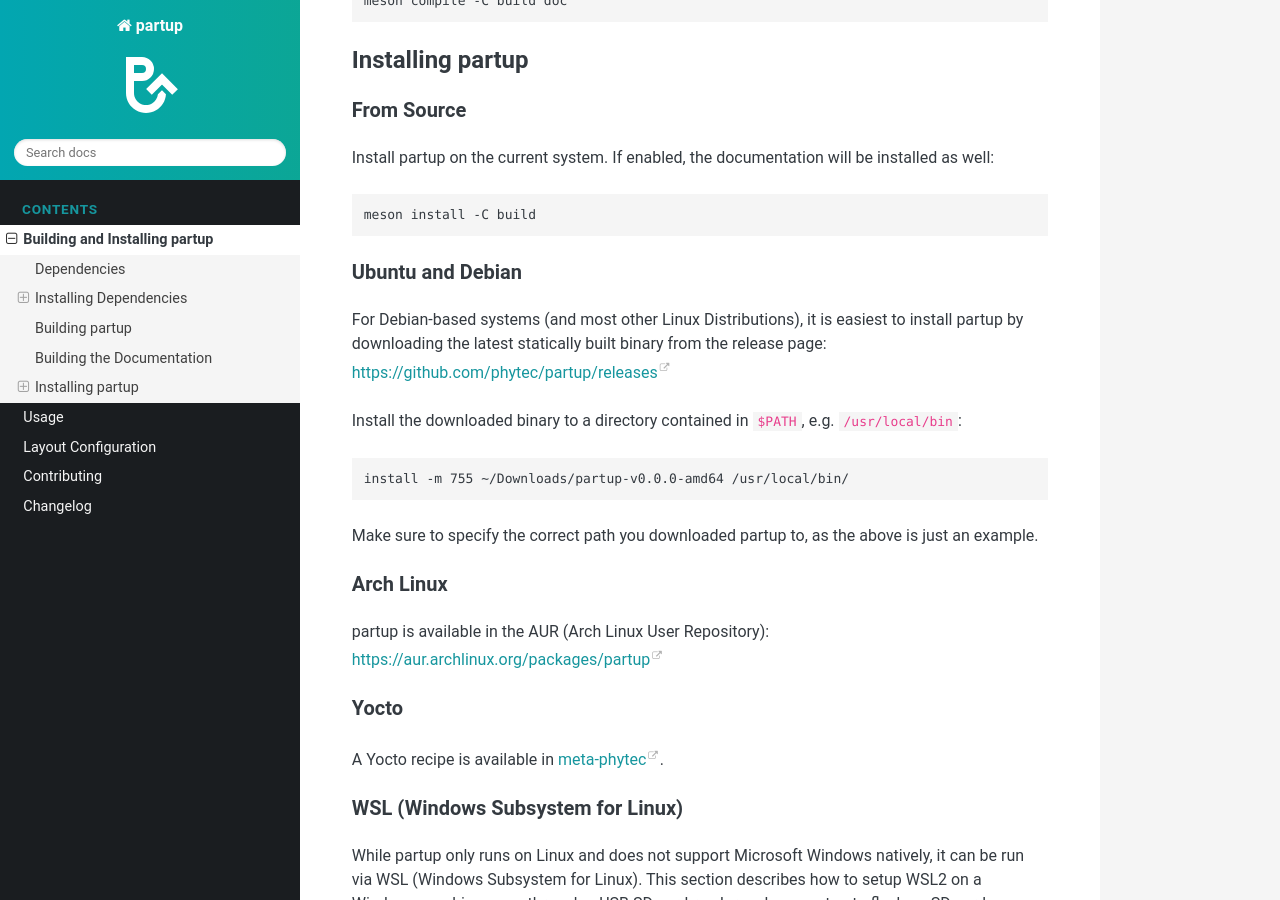
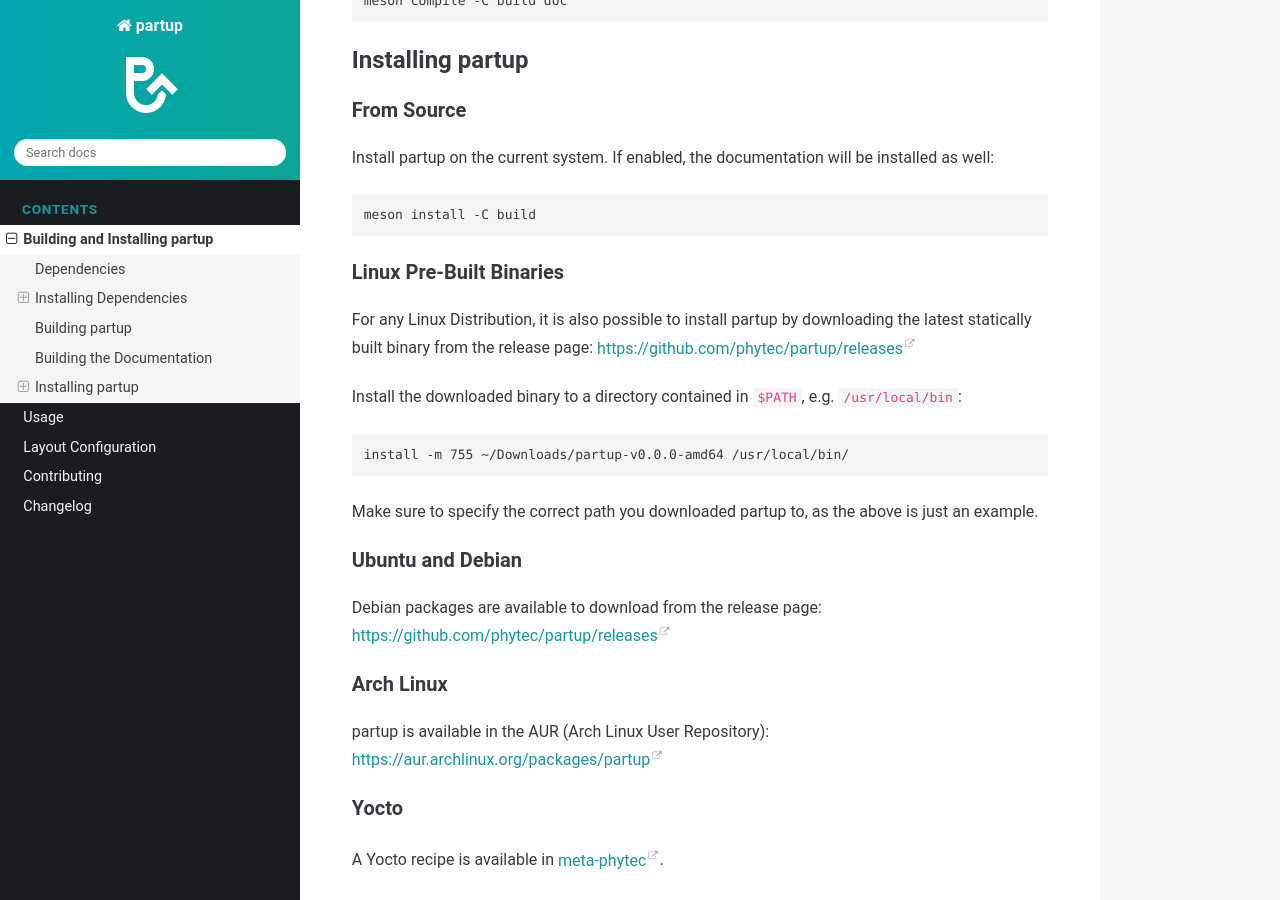
Before and after one commit to phytec/partup, a Sphinx documentation site: the page built from doc/build-install.rst, in a window 1280 px wide and 900 px high, scrolled down 1644 px. Built offline with Sphinx 7.4.7 and the Read the Docs theme 3.1.0, drawn with Linux system fonts in a browser that asks for light colours.

Commit message:
doc: build-install: Add hint for pre-built Debian packages
Add a hint about available pre-built Debian packages on the release
page. These can be directly downloaded and installed on any Debian-based
system. Move the section describing the usage of statically built
binaries to a generic section.

Signed-off-by: Martin Schwan <m.schwan@phytec.de>

```diff
--- a/doc/build-install.rst
+++ b/doc/build-install.rst
@@ -82,12 +82,12 @@
 
    meson install -C build
 
-Ubuntu and Debian
-.................
+Linux Pre-Built Binaries
+........................
 
-For Debian-based systems (and most other Linux Distributions), it is easiest to
-install partup by downloading the latest statically built binary from the
-release page: https://github.com/phytec/partup/releases
+For any Linux Distribution, it is also possible to install partup by downloading
+the latest statically built binary from the release page:
+https://github.com/phytec/partup/releases
 
 Install the downloaded binary to a directory contained in ``$PATH``, e.g.
 ``/usr/local/bin``::
@@ -96,6 +96,12 @@
 
 Make sure to specify the correct path you downloaded partup to, as the above is
 just an example.
+
+Ubuntu and Debian
+.................
+
+Debian packages are available to download from the release page:
+https://github.com/phytec/partup/releases
 
 Arch Linux
 ..........
```
